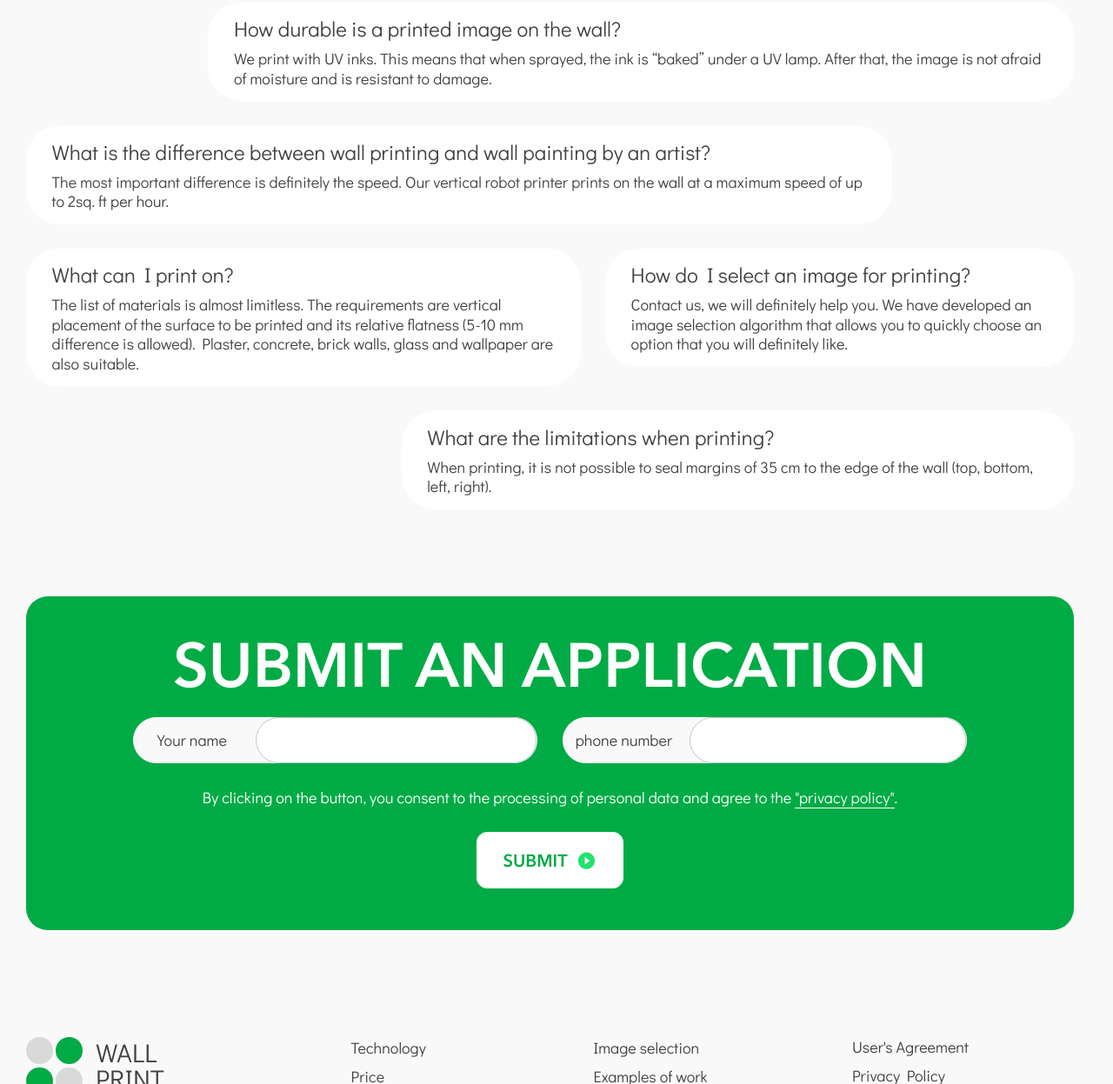
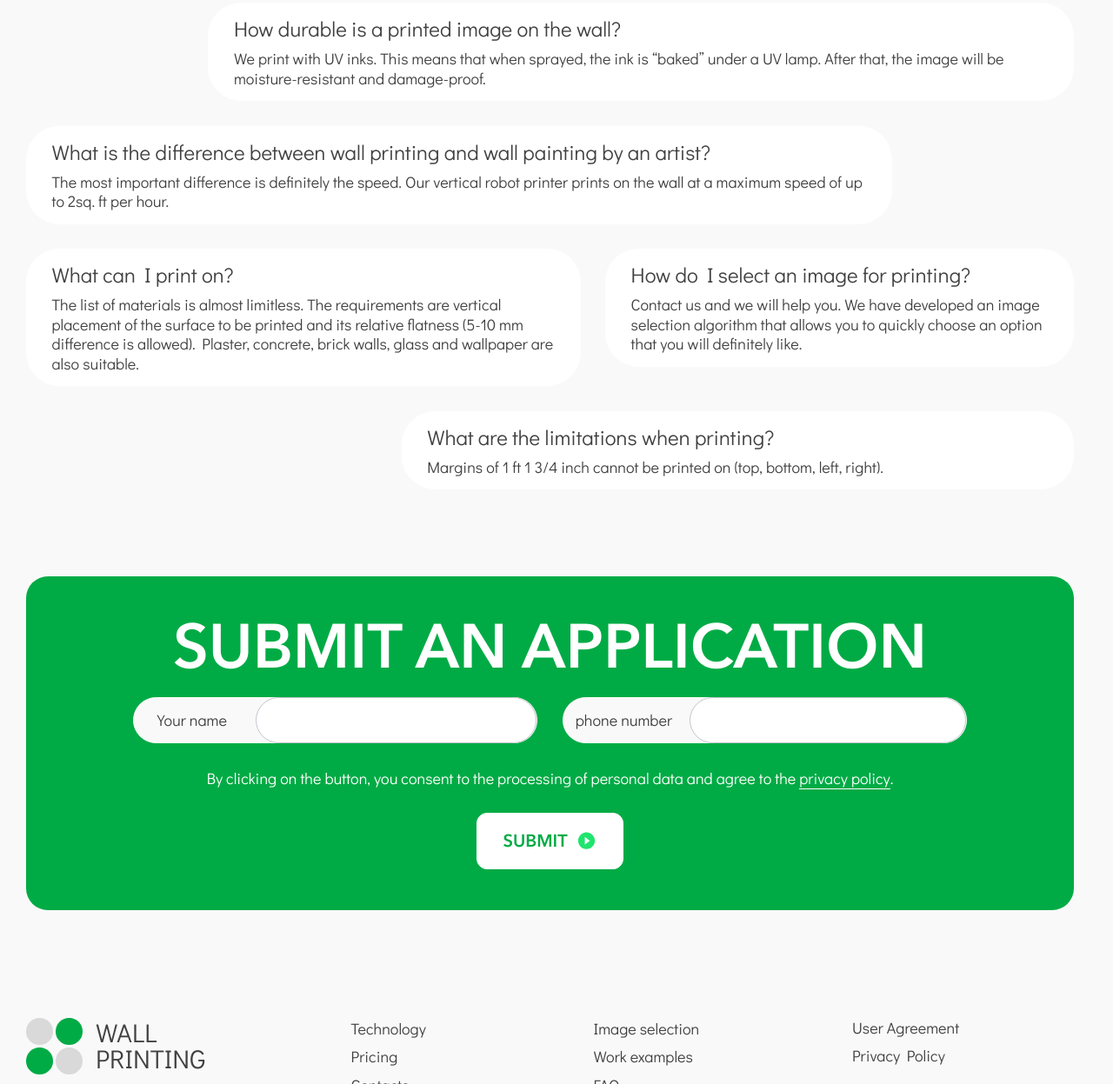
Before and after one commit to PandaDevelopmentCompany/wall_print_for_ov, a plain HTML site: page index.html in a window 1280 px wide. Shown: the part 6999-8246 px from the top of the page at 87% size. Drawn offline with Linux system fonts and the light colour scheme; some packages are replaced by stand-ins of ours; a script that the page names is missing.

Commit message:
download_19_09_2024_7

```diff
--- a/index.html
+++ b/index.html
@@ -1018,8 +1018,7 @@
             <div class="gallery-slider-box item-animation item-atop">
                 <div class="title-inner-wrap">
                     <div class="title-wrap">
-                        <h2 class="page-title"><span class="title-att">Where can you use</span> digital painting
-                            walls??</h2>
+                        <h2 class="page-title"><span class="title-att">In what spaces can digital</span>printing be used?</h2>
                     </div>
                     <div class="info-wrap">
                         <div class="item-tile-info">
@@ -1125,7 +1124,7 @@
                                         <div class="page-title-inner">03</div>
                                         <div class="item-tile-info">
                                             <div class="tile-title">Stores, salons, boutiques</div>
-                                            <p>Giving the room a unique style - according to your preference or with the help of our designer.</p>
+                                            <p>Giving the room a unique style, according to your preference or with the help of our designer.</p>
                                         </div>
                                         <div class="elm-dots"><span></span></div>
                                     </div>
@@ -1252,7 +1251,7 @@
                             <div class="item-tile-info">
                                 <div class="tile-content-wrap">
                                     <div class="tile-title">How durable is a printed image on the wall?</div>
-                                     <p>We print with UV inks. This means that when sprayed, the ink is “baked” under a UV lamp. After that, the image is not afraid of moisture and is resistant to damage.</p>
+                                     <p>We print with UV inks. This means that when sprayed, the ink is “baked” under a UV lamp. After that, the image will be moisture-resistant and damage-proof.</p>
                                 </div>
                             </div>
                         </div>
@@ -1285,7 +1284,7 @@
                             <div class="item-tile-info">
                                 <div class="tile-content-wrap">
                                     <div class="tile-title">How do I select an image for printing?</div>
-                                     <p>Contact us, we will definitely help you. We have developed an image selection algorithm that allows you to quickly choose an option that you will definitely like.</p>
+                                     <p>Contact us and we will help you. We have developed an image selection algorithm that allows you to quickly choose an option that you will definitely like.</p>
                                 </div>
                             </div>
                         </div>
@@ -1296,7 +1295,7 @@
                             <div class="item-tile-info">
                                 <div class="tile-content-wrap">
                                     <div class="tile-title">What are the limitations when printing?</div>
-                                     <p>When printing, it is not possible to seal margins of 35 cm to the edge of the wall (top, bottom, left, right).</p>
+                                     <p>Margins of 1 ft 1 3/4 inch cannot be printed on (top, bottom, left, right).</p>
                                 </div>
                             </div>
                         </div>
@@ -1355,7 +1354,7 @@
                             <div class="frm-row row-info">
                                 <div class="frm-field">
                                     <p>By clicking on the button, you consent to the processing of personal data and agree to the
-                                        <a href="" onclick="document.getElementById('popup-text02').classList.add('active');document.body.classList.add('popup-open');return false;" class="link-main">"privacy policy"</a>.</p>
+                                        <a href="" onclick="document.getElementById('popup-text02').classList.add('active');document.body.classList.add('popup-open');return false;" class="link-main">privacy policy</a>.</p>
                                 </div>
                             </div>
                             <div class="frm-row-submit">
@@ -1392,7 +1391,7 @@
                 <div class="logo-wrap">
                     <a href="" class="logo">
                         <div class="elm-dots"><span></span></div>
-                        <div class="logo-title">Wall print</div>
+                        <div class="logo-title">Wall printing</div>
                     </a>
                     <div class="contacts-inner-wrap elm-hidden-mobile">
                         <div class="contacts-wrap">
@@ -1422,7 +1421,7 @@
                     </div>
                 </div>
                 <div class="info-inner-wrap">
-                    <p><a href="" onclick="document.getElementById('popup-text01').classList.add('active');document.body.classList.add('popup-open');return false;">User's Agreement</a></p>
+                    <p><a href="" onclick="document.getElementById('popup-text01').classList.add('active');document.body.classList.add('popup-open');return false;">User Agreement</a></p>
                     <p><a href="" onclick="document.getElementById('popup-text02').classList.add('active');document.body.classList.add('popup-open');return false;">Privacy Policy</a></p>
                 </div>
                 <div class="copy-inner-wrap">
@@ -1431,10 +1430,10 @@
                 <div class="menu-inner-wrap">
                     <ul class="menu">
                        <li><a href="#section01" class="js-anchor">Technology</a></li>
-                            <li><a href="#section02" class="js-anchor">Price</a></li>
+                            <li><a href="#section02" class="js-anchor">Pricing</a></li>
                         <li><a href="#sectionfooter">Contacts</a></li>
                            <li><a href="#section03" class="js-anchor">Image selection</a></li>
-                            <li><a href="#section04" class="js-anchor">Examples of work</a></li>
+                            <li><a href="#section04" class="js-anchor">Work examples</a></li>
                         <li><a href="#section05">FAQ</a></li>
                     </ul>
                 </div>
@@ -1489,7 +1488,7 @@
                         <div class="frm-row row-info">
                             <div class="frm-field">
                                 <p>By clicking on the button, you consent to the processing of personal data and agree to the
-                                    <a href="" class="link-main" onclick="document.getElementById('popup-text02').classList.add('active');document.body.classList.add('popup-open');return false;">"privacy policy"</a>.</p>
+                                    <a href="" class="link-main" onclick="document.getElementById('popup-text02').classList.add('active');document.body.classList.add('popup-open');return false;">privacy policy</a>.</p>
                             </div>
                         </div>
                         <div class="frm-row-submit">
@@ -1522,7 +1521,7 @@
                 <a href="" class="btn-action-ico ico-close" onclick="this.closest('.popup-outer-box').classList.remove('active');document.body.classList.remove('popup-open');return false;"></a>
                 <div class="popup-content-wrap inner-text">
                     <div class="popup-text-box">
-                       <h3 class="h3-title">User's Agreement</h3>
+                       <h3 class="h3-title">User Agreement</h3>
 <p>Lorem, ipsum dolor sit amet consectetur adipisicing elit. Nemo, vero. Nesciunt, ipsa explicabo. Beatae incidunt aut aspernatur maiores quia consequuntur? Delectus fuga quis eveniet? Aspernatur, dicta ex. Exercitationem, officiis qui!</p>
 <p>Lorem ipsum dolor sit, amet consectetur adipisicing elit. Totam omnis suscipit numquam, esse eligendi asperiores fugiat? Aliquid eveniet officia quam architecto doloribus! Magnam quibusdam quod, impedit quo in recusandae commodi voluptatum iure dicta beatae officiis nostrum, laudantium quaerat, at corporis consectetur ipsum sapiente eum quisquam provident! Dolore explicabo corporis adipisci.</p>
 <h3 class="h3-title">Lorem, ipsum dolor.</h3>
```
